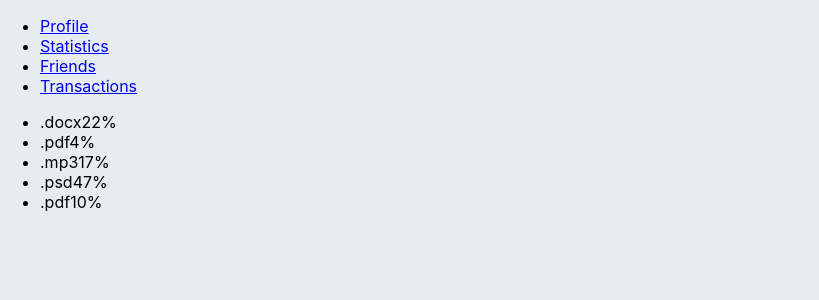
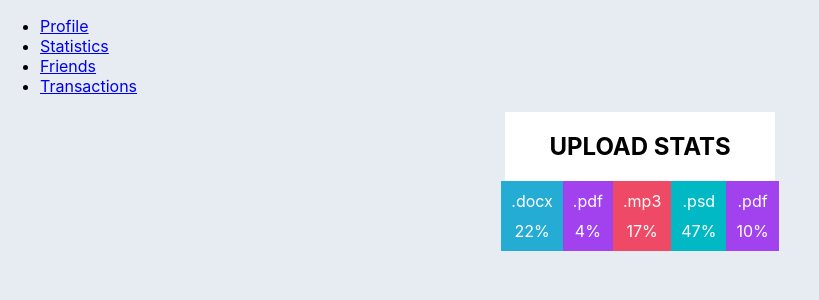
Before and after one commit to leprecoin112/goit-react-hw-01-components, a React (Create React App) app: page /goit-react-hw-01-components/statistics in a window 1280 px wide. Shown: the top 300 px of the page, without its empty margins (0-819 px from the left). Built offline with nearby package versions, Linux system fonts and the light colour scheme.

Commit message:
add statistics

```diff
--- a/src/components/App.jsx
+++ b/src/components/App.jsx
@@ -25,7 +25,7 @@ export function App() {
           />
           <Route
             path="/goit-react-hw-01-components/statistics"
-            element={<Statistics data={data} />}
+            element={<Statistics data={data} title={'Upload stats'} />}
           />
           <Route
             path="/goit-react-hw-01-components/friends"
--- a/src/components/Statistic/Statistic.jsx
+++ b/src/components/Statistic/Statistic.jsx
@@ -1,10 +1,11 @@
 import PropTypes from 'prop-types';
+import { Item, Label, Percentage } from './Statistic.styled';
 const Statistic = ({ label, percentage }) => {
   return (
-    <li className="item">
-      <span className="label">{label}</span>
-      <span className="percentage">{percentage}%</span>
-    </li>
+    <Item fileType={label}>
+      <Label>{label}</Label>
+      <Percentage>{percentage}%</Percentage>
+    </Item>
   );
 };
 
--- a/src/components/Statistic/Statistic.styled.jsx
+++ b/src/components/Statistic/Statistic.styled.jsx
@@ -0,0 +1,33 @@
+import styled from '@emotion/styled';
+
+export const Item = styled.li`
+  padding: 10px;
+  display: flex;
+  flex-direction: column;
+  align-items: center;
+  background-color: ${props => setBgColorItem(props.fileType)};
+`;
+
+export const Label = styled.span`
+  color: #ffffff;
+  margin-bottom: 10px;
+`;
+
+export const Percentage = styled.span`
+  color: #ffffff;
+`;
+
+function setBgColorItem(value) {
+  switch (value) {
+    case '.docx':
+      return '#25acd4';
+    case '.pdf':
+      return '#a242ee';
+    case '.mp3':
+      return '#ee4a66';
+    case '.psd':
+      return '#00b9c4';
+    default:
+      return '#49af5c';
+  }
+}
--- a/src/components/Statistics/Statistics.jsx
+++ b/src/components/Statistics/Statistics.jsx
@@ -1,18 +1,19 @@
 import PropTypes from 'prop-types';
 
 import Statistic from 'components/Statistic/Statistic';
+import { Section, StatList, Title } from './Statistics.styled';
 
 const Statistics = ({ title, data }) => {
   return (
-    <section className="statistics">
-      {title && <h2 className="title">{title}</h2>}
+    <Section>
+      {title && <Title>{title}</Title>}
 
-      <ul className="stat-list">
+      <StatList>
         {data.map(({ id, label, percentage }) => (
           <Statistic key={id} label={label} percentage={percentage} />
         ))}
-      </ul>
-    </section>
+      </StatList>
+    </Section>
   );
 };
 
--- a/src/components/Statistics/Statistics.styled.jsx
+++ b/src/components/Statistics/Statistics.styled.jsx
@@ -0,0 +1,20 @@
+import styled from '@emotion/styled';
+
+export const Section = styled.section`
+  margin: auto;
+  align-items: center;
+  display: flex;
+  flex-direction: column;
+  background-color: #ffffff;
+  width: 270px;
+`;
+
+export const Title = styled.h2`
+  text-transform: uppercase;
+`;
+export const StatList = styled.ul`
+  display: flex;
+  list-style: none;
+  padding: 0;
+  margin: 0;
+`;
```
